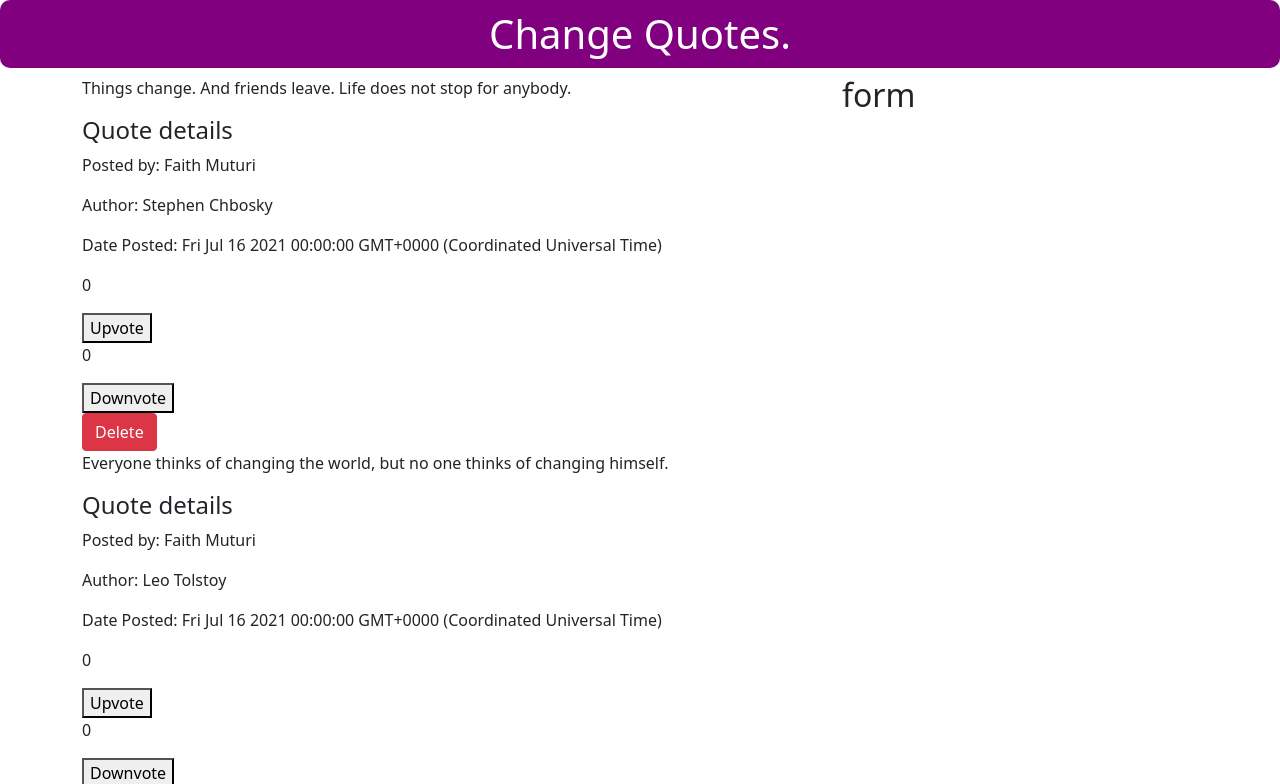
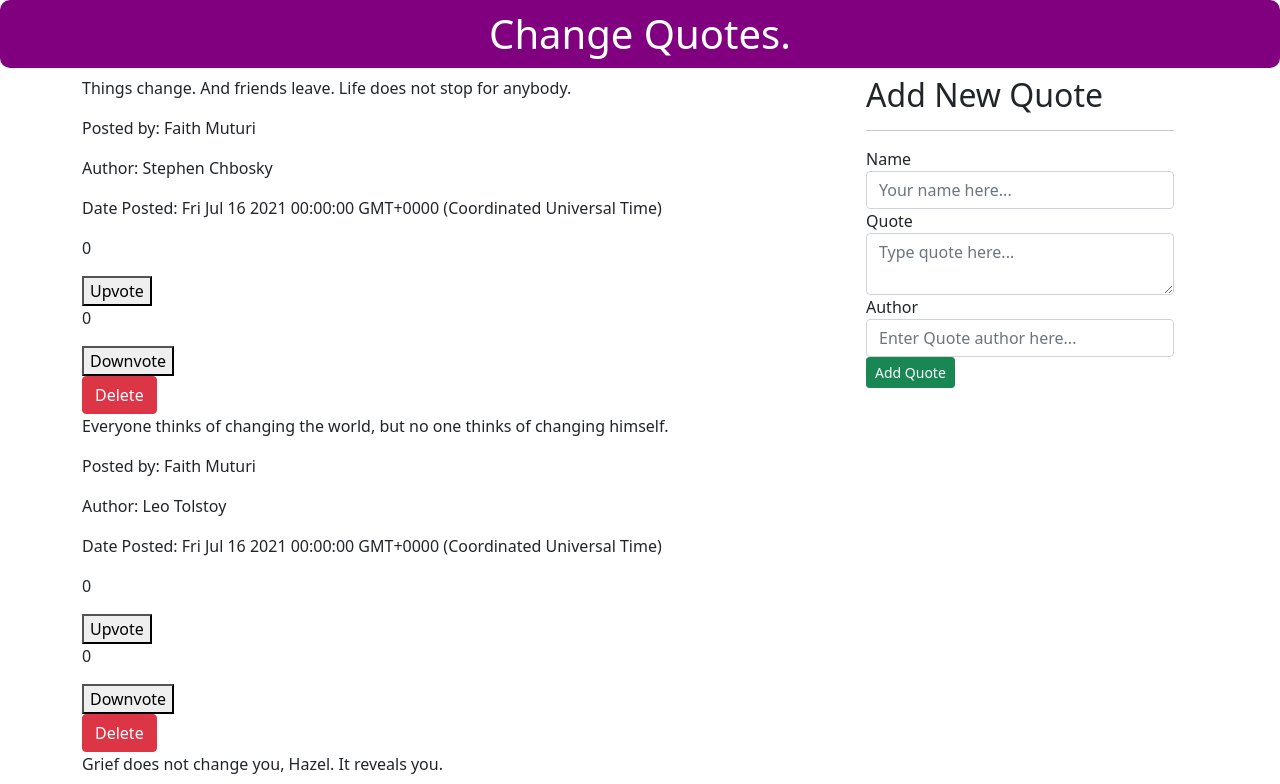
Before and after one commit to Muturi403/Quotes, an Angular app: page / in a window 1280 px wide. Shown: the top 784 px of the page. Built offline with nearby package versions, Linux system fonts and the light colour scheme.

Commit message:
added form and function

```diff
--- a/src/app/app.module.ts
+++ b/src/app/app.module.ts
@@ -6,6 +6,7 @@ import { AppComponent } from './app.component';
 import { QuoteComponent } from './quote/quote.component';
 import { quoteDetailsComponent } from './quote-details/quote-details.component';
 import { QuoteFormComponent } from './quote-form/quote-form.component';
+import { FormsModule } from '@angular/forms';
 
 @NgModule({
   declarations: [
@@ -16,7 +17,8 @@ import { QuoteFormComponent } from './quote-form/quote-form.component';
   ],
   imports: [
     BrowserModule,
-    AppRoutingModule
+    AppRoutingModule,
+    FormsModule
   ],
   providers: [],
   bootstrap: [AppComponent]
--- a/src/app/quote-details/quote-details.component.html
+++ b/src/app/quote-details/quote-details.component.html
@@ -1,4 +1,3 @@
-<h4>Quote details</h4>
 <div>
   <p>Posted by: {{quote.name}}</p>
   <p>Author: {{quote.author}}</p>
--- a/src/app/quote-form/quote-form.component.html
+++ b/src/app/quote-form/quote-form.component.html
@@ -1 +1,39 @@
-<p>quote-form works!</p>
+<div class="container-fluid">
+  <h2 class="heading">Add New Quote</h2>
+  <hr>
+  <form (ngSubmit)='submitQuote()'>
+    <div class="form-group">
+      <label for="name">Name</label>
+      <input type="text" placeholder="Your name here..." required class="form-control" id="name" [(ngModel)]="newQuote.name" name="newQuote.name" #name="ngModel" minlength="3">
+      <div *ngIf="name.invalid && name.dirty" class="alert alert-danger">
+        <div *ngIf="name.errors.required">
+          Your name is required.
+        </div>
+        <div *ngIf="name.errors.minlength">
+          Name is at least 3 characters long.
+        </div>
+      </div>
+    </div>
+    <div class="form-group">
+      <label for="description">Quote</label>
+      <textarea class="form-control" placeholder="Type quote here..." id="quote" rows="2" required
+        [(ngModel)]="newQuote.phrase" name="newQuote.phrase" #quote="ngModel"></textarea>
+      <div *ngIf="quote.invalid && quote.dirty" class="alert alert-danger">
+        <div *ngIf="quote.errors.required">
+          Quote can not be empty.
+        </div>
+      </div>
+    </div>
+    <div class="form-group">
+      <label for="name">Author</label>
+      <input type="text" placeholder="Enter Quote author here..." required class="form-control" id="author"
+        [(ngModel)]="newQuote.author" name="newQuote.author" #author="ngModel">
+      <div *ngIf="author.invalid && author.dirty" class="alert alert-danger">
+        <div *ngIf="author.errors.required">
+          Author Name is required.
+        </div>
+      </div>
+    </div>
+    <button type="submit" class="btn btn-sm btn-success" >Add Quote</button>
+  </form>
+</div>
--- a/src/app/quote-form/quote-form.component.ts
+++ b/src/app/quote-form/quote-form.component.ts
@@ -9,12 +9,13 @@ import { Quote } from '../quote';
 })
 export class QuoteFormComponent implements OnInit {
   newQuote = new Quote("","","",new Date(),0,0);
-  @Output() add = new EventEmitter<Quote>();
+  @Output() addQuote = new EventEmitter<Quote>();
 
-  addQuote(){
-    this.add.emit(this.newQuote);
+  submitQuote(){
+    this.addQuote.emit(this.newQuote);
     this.newQuote = new Quote("","","",new Date(),0,0);
   }
+
   constructor() { }
 
   ngOnInit(): void {
--- a/src/app/quote/quote.component.html
+++ b/src/app/quote/quote.component.html
@@ -3,13 +3,12 @@
     <div class="col-md-8">
       <div *ngFor='let quote of quotes let i=index'>
         <p>{{quote.phrase}}</p>
-        <app-quote-details *ngIf='quote' bind-quote='quote' (isRead)='quoteDelete($event,i)'>
-        </app-quote-details>
+        <app-quote-details *ngIf='quote' bind-quote='quote' (isRead)='quoteDelete($event,i)'></app-quote-details>
 
       </div>
     </div>
     <div class="col-md-4">
-      <h2>form</h2>
+      <app-quote-form (addQuote)='addedQuote($event)'></app-quote-form>
     </div>
   </div>
 
```
